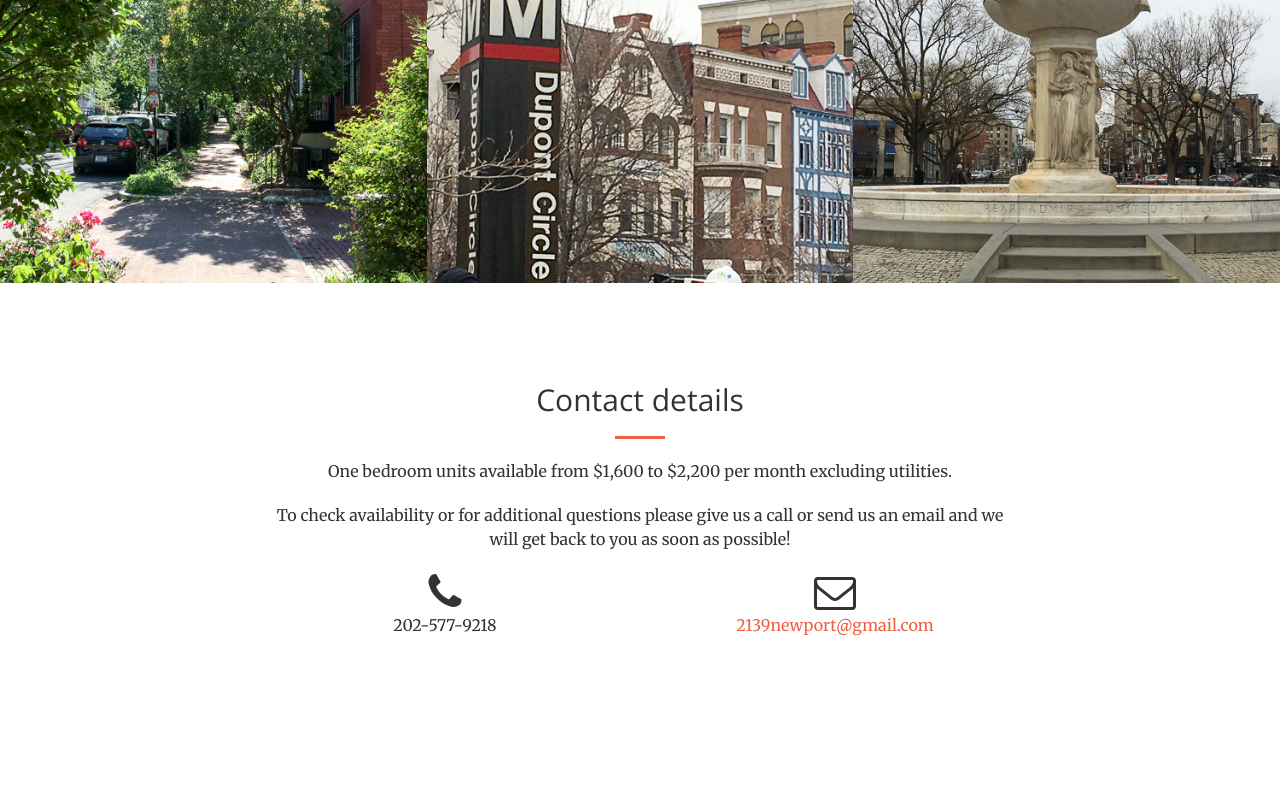
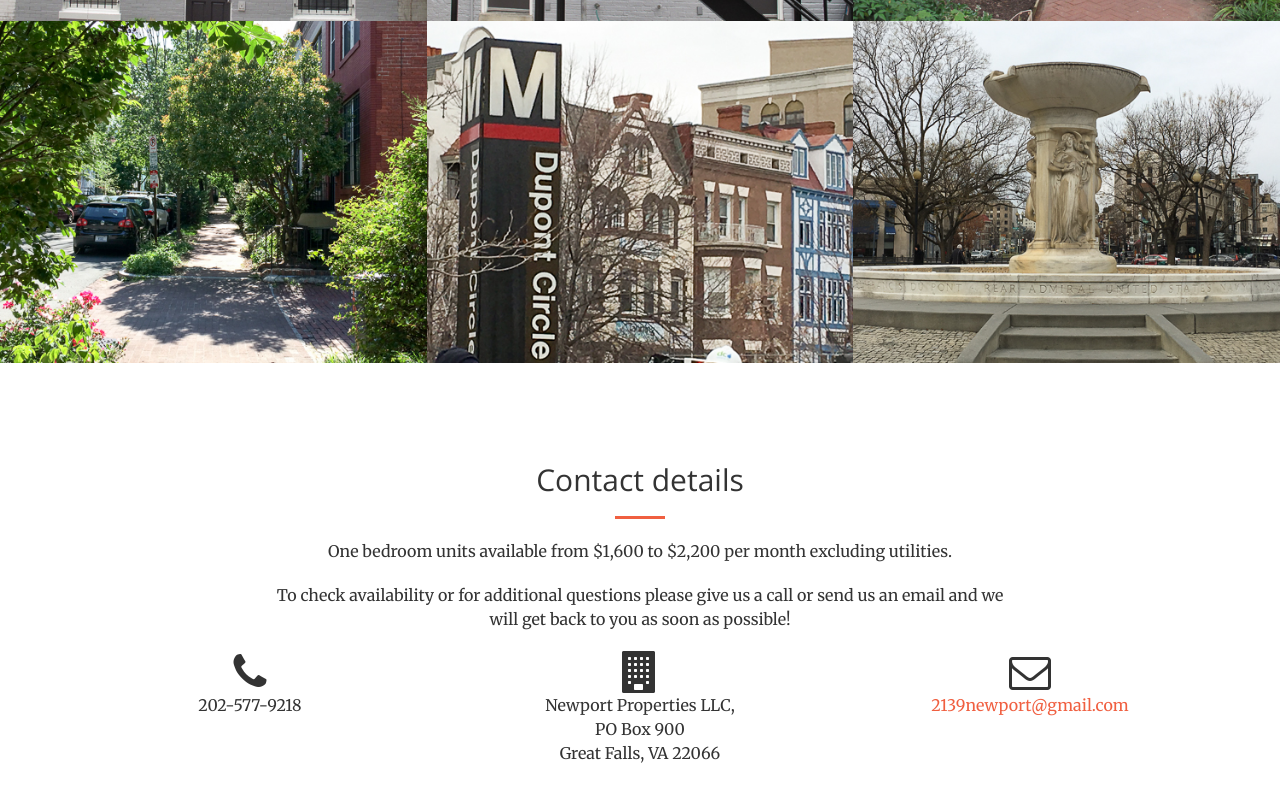
Before and after one commit to Bunty99/newportplace, a website: page index.html in a window 1280 px wide. Shown: the part 1290-2090 px from the top of the page. Before the commit the page ends 2047 px from the top, so only its background shows below. Drawn offline with nearby package versions, Linux system fonts and the light colour scheme.

Commit message:
add addresses

```diff
--- a/css/creative.css
+++ b/css/creative.css
@@ -183,7 +183,7 @@ header .header-content .header-content-inner p {
 }
 @media (min-width: 768px) {
   header {
-    min-height: 60%;
+    min-height: 70%;
   }
   header .header-content {
     position: absolute;
--- a/index.html
+++ b/index.html
@@ -74,6 +74,7 @@
                 <h1 id="homeHeading">Comfortable living steps from downtown</h1>
                 <hr>
                 <p>Located a few blocks away from bustling Dupont Circle, Newport Place is a friendly neighborhood of renovated town houses</p>
+                <p>2139 Newport Place NW <br />Washington, DC 20037</p>
                 <a href="#about" class="btn btn-primary btn-xl page-scroll">Find Out More</a>
             </div>
         </div>
@@ -202,9 +203,13 @@
                     <p>One bedroom units available from $1,600 to $2,200 per month excluding utilities.</p>
                     <p>To check availability or for additional questions please give us a call or send us an email and we will get back to you as soon as possible!</p>
                 </div>
-                <div class="col-lg-4 col-lg-offset-2 text-center">
+                <div class="col-lg-4 text-center">
                     <i class="fa fa-phone fa-3x sr-contact"></i>
                     <p>202-577-9218</p>
+                </div>
+                <div class="col-lg-4 text-center">
+                    <i class="fa fa-building fa-3x sr-contact"></i>
+                    <p>Newport Properties LLC,<br />PO Box 900<br />Great Falls, VA 22066</p>
                 </div>
                 <div class="col-lg-4 text-center">
                     <i class="fa fa-envelope-o fa-3x sr-contact"></i>
```
